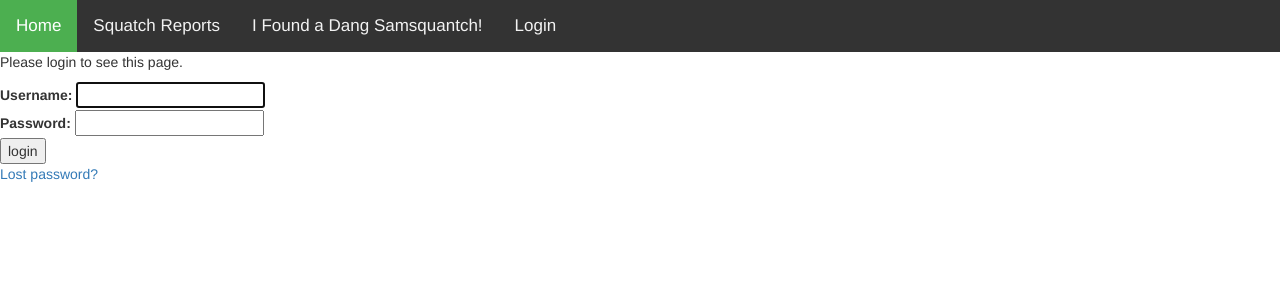
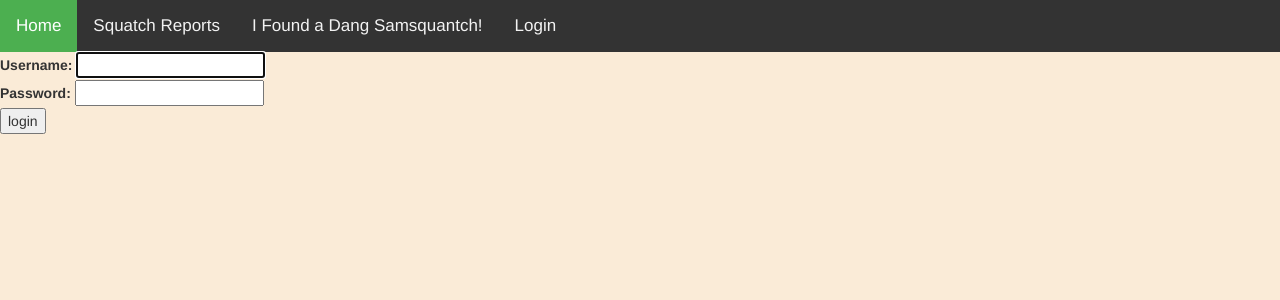
Before and after one commit to randy-darsh/squatchwatch, a Django app: page /accounts/login/?next=/accounts/login/ in a window 1280 px wide. Shown: the top 300 px of the page. Run offline with Django 3.2, Linux system fonts and the light colour scheme; some libraries are stand-ins or nearby versions.

Commit message:
minor styling and changing url to /

```diff
--- a/catalog/static/css/styles.css
+++ b/catalog/static/css/styles.css
@@ -29,3 +29,7 @@
   background-color: #4CAF50;
   color: white;
 }
+
+body {
+  background-color: antiquewhite;
+}
--- a/squatchwatch/urls.py
+++ b/squatchwatch/urls.py
@@ -20,14 +20,12 @@ urlpatterns = [
     path('admin/', admin.site.urls),
 ]
 
-# Use include() to add paths from the catalog application
 from django.urls import include
 
 urlpatterns += [
-    path('catalog/', include('catalog.urls')),
+    path('', include('catalog.urls')),
 ]
 
-# Use static() to add url mapping to serve static files during development (only)
 from django.conf import settings
 from django.conf.urls.static import static
 
--- a/templates/registration/login.html
+++ b/templates/registration/login.html
@@ -7,7 +7,6 @@
   {% if user.is_authenticated %}
     <p>Your account doesn't have access to this page. To proceed, please login with an account that has access.</p>
   {% else %}
-    <p>Please login to see this page.</p>
   {% endif %}
   {% endif %}
 
@@ -29,9 +28,4 @@
   </div>
 </form>
 
-{# Assumes you setup the password_reset view in your URLconf #}
-<p>
-  <a href="{% url 'password_reset' %}">Lost password?</a>
-</p>
-
 {% endblock %}
```
Also changed, not shown: db.sqlite3.
